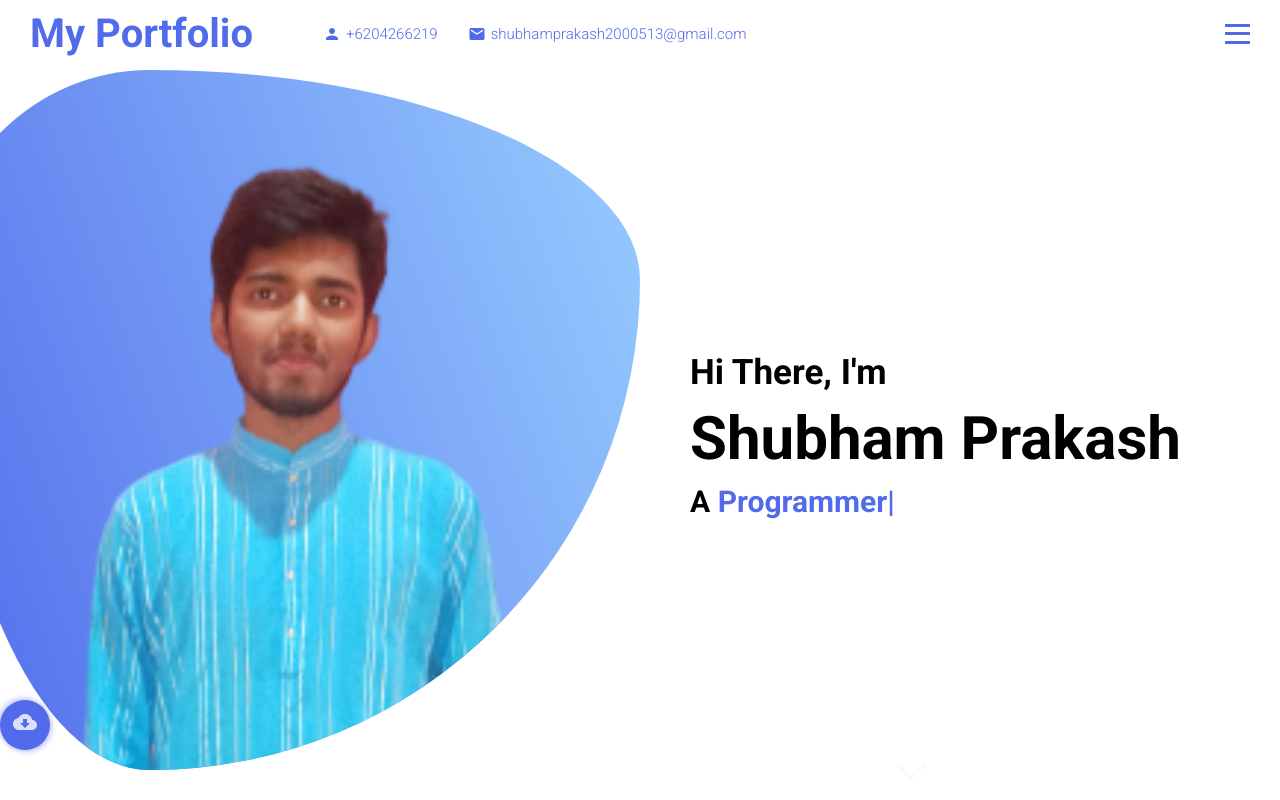
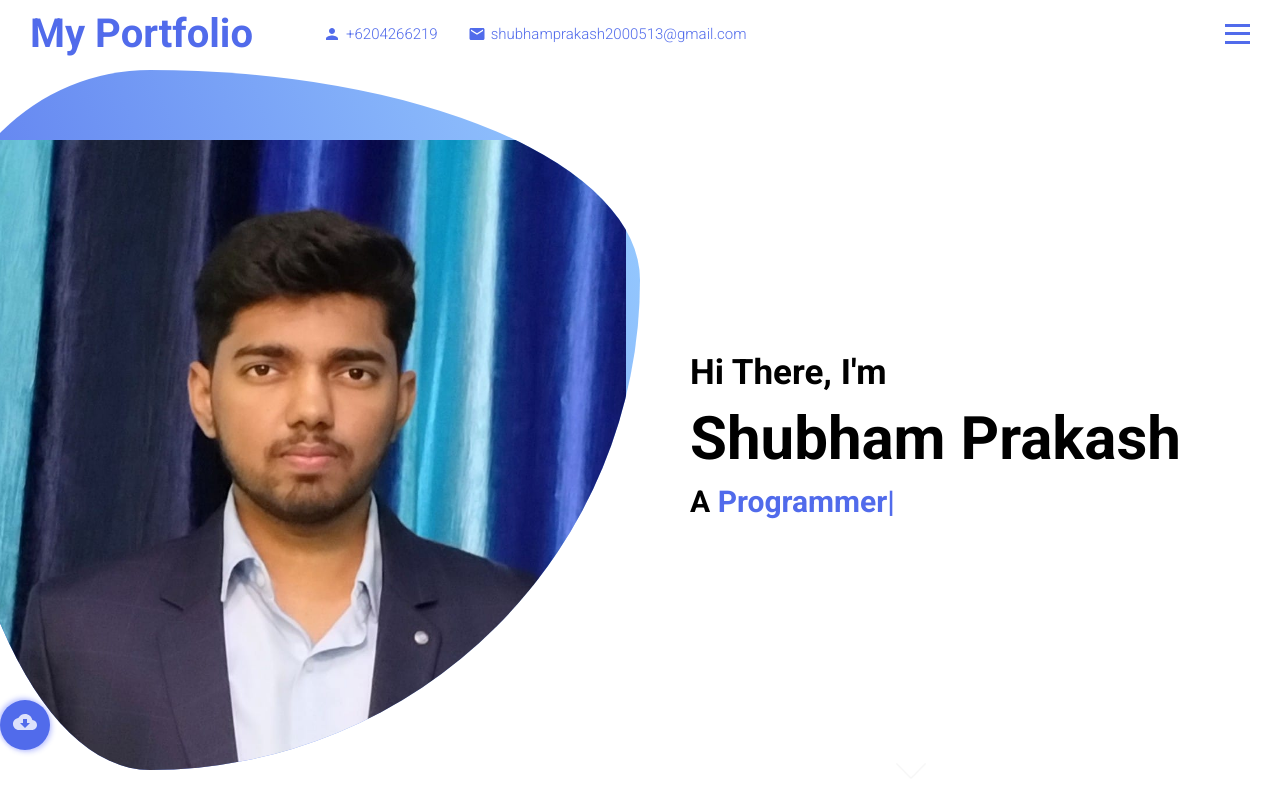
Before and after one commit to prakashshubham13/My-Portfolio, a React (Create React App) app: page / in a window 1280 px wide. Built offline with nearby package versions, Linux system fonts and the light colour scheme; the HTML template or start-up script is replaced by a standard one.

Commit message:
Update Intro.jsx

```diff
--- a/src/components/intro/Intro.jsx
+++ b/src/components/intro/Intro.jsx
@@ -3,6 +3,7 @@ import { init } from "ityped";
 import { useEffect, useRef } from "react";
 import down from "../../assets/down.png";
 import me from '../../assets/me.png';
+import myprofile from '../../assets/myprofile.jpg';
 
 
 export default function Intro() {
@@ -21,7 +22,7 @@ export default function Intro() {
     <div className="intro" id="intro">
       <div className="left">
         <div className="imgContainer">
-          <img src={me} alt="" />
+          <img src={myprofile} alt="" />
         </div>
       </div>
       <div className="right">
```
